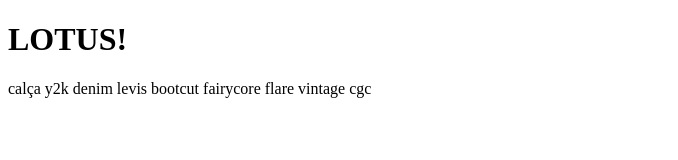
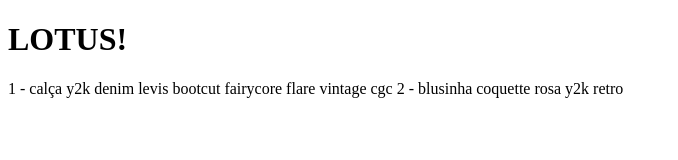
Before and after one commit to caroldatti/scm, a plain HTML site: page index.html in a window 1280 px wide. Shown: the whole page, without its empty margins (0-678 px from the left). Drawn offline with Linux system fonts and the light colour scheme.

Commit message:
commit da hele

```diff
--- a/index.html
+++ b/index.html
@@ -6,6 +6,8 @@
 </head>
 <body>
     <h1>LOTUS!</h1>
-    <p>calça y2k denim levis bootcut fairycore flare vintage cgc</p>
+    <p>1 - calça y2k denim levis bootcut fairycore flare vintage cgc
+    2 - blusinha coquette rosa y2k retro
+    </p>
 </body>
 </html>
```
